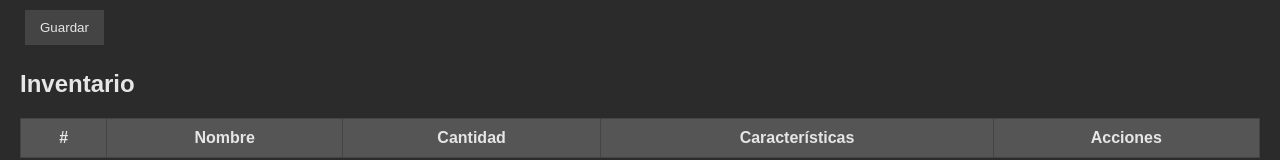
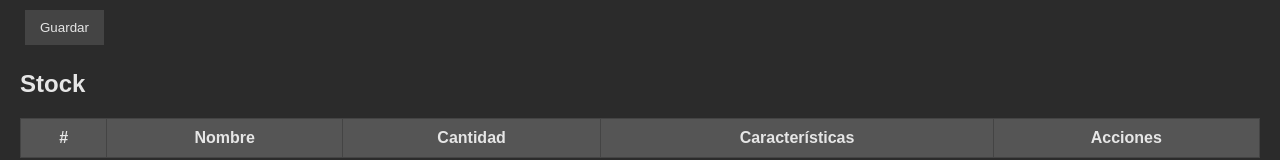
Before and after one commit to CarlosARG1/InvMec, a plain HTML site: page index.html in a window 1280 px wide. Shown: the part 371-531 px from the top of the page. Drawn offline with Linux system fonts and the light colour scheme.

Commit message:
Update index.html

```diff
--- a/index.html
+++ b/index.html
@@ -20,7 +20,7 @@
         <button type="submit">Guardar</button>
     </form>
 
-    <h2>Inventario</h2>
+    <h2>Stock</h2>
     <table>
         <thead>
             <tr>
```
